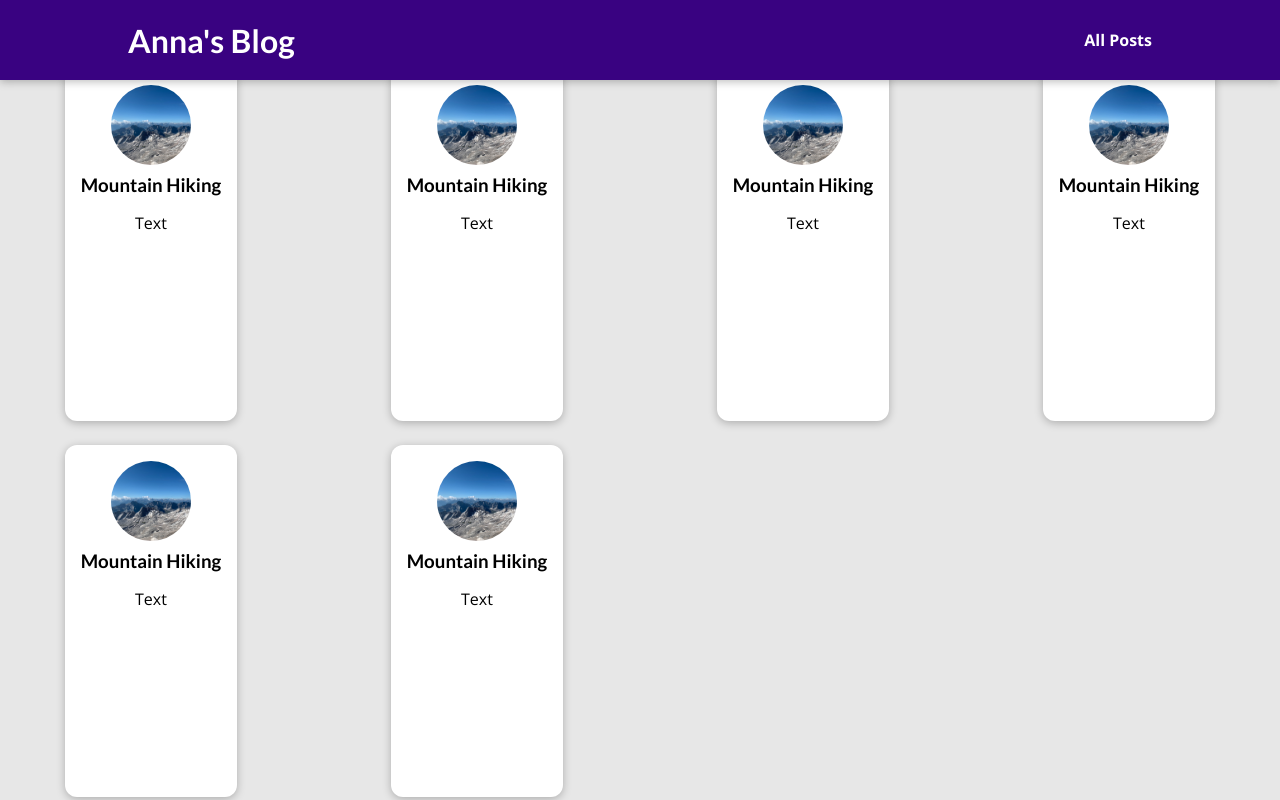
After one commit to anna-zhydko/django-tutorial, a Django app: template blog/templates/blog/all-posts.html in a window 1280 px wide. The commit adds this page. Run offline with Django 4.2, Linux system fonts and the light colour scheme; the template is opened without the code that fills it, so the values that code supplies are empty.

Commit message:
19.05.23

```diff
--- /dev/null
+++ b/blog/static/blog/all-posts.css
@@ -0,0 +1,43 @@
+body {
+  background-color: #e7e7e7;
+}
+
+#main-navigation {
+  background-color: #390281;
+  box-shadow: 0 2px 8px rgba(0, 0, 0, 0.25);
+}
+
+#all-posts {
+  margin: 7rem auto;
+  width: 90%;
+  max-width: 60rem;
+}
+
+#all-posts h2 {
+  text-align: center;
+  font-size: 2rem;
+  color: #2e2e2e;
+  margin: 3rem 0;
+}
+
+ul {
+  list-style: none;
+  margin: 0;
+  padding: 0;
+  display: grid;
+  grid-template-columns: repeat(auto-fill, minmax(17rem, 1fr));
+  gap: 1.5rem;
+}
+
+.post img {
+  width: 7rem;
+  height: 7rem;
+}
+
+.post a {
+  height: 22rem;
+  transform-origin: center;
+  box-shadow: 0 2px 8px rgba(0, 0, 0, 0.25);
+  border-radius: 12px;
+  background-color: white;
+}
--- /dev/null
+++ b/blog/static/blog/post.css
@@ -0,0 +1,43 @@
+.post {
+  display: flex;
+  flex-direction: column;
+  align-items: center;
+  text-align: center;
+}
+
+.post a {
+  text-decoration: none;
+  color: black;
+  transition: all 0.2s ease;
+  padding: 1rem;
+}
+
+.post a:hover,
+.post a:active {
+  transform: scale(1.1);
+  background-color: #390281;
+  color: white;
+}
+
+.post img {
+  width: 5rem;
+  height: 5rem;
+  object-fit: cover;
+  border-radius: 50%;
+}
+
+.post h3 {
+  margin: 0.25rem 0;
+}
+
+.post time {
+  color: #666666;
+  margin: 0.25rem;
+  font-style: italic;
+  font-size: 0.85rem;
+}
+
+.post:hover time,
+.post:active time {
+  color: white;
+}
--- /dev/null
+++ b/blog/templates/blog/all-posts.html
@@ -0,0 +1,24 @@
+{% extends "base.html" %}
+{% load static %}
+
+{% block title %}My blog{% endblock %}
+
+{% block css_files %}
+    <link rel="stylesheet" href="{% static "blog/all-posts.css" %}">
+    <link rel="stylesheet" href="{% static "blog/post.css" %}">
+{% endblock %}
+
+{% block content %}
+    <section id="all=posts">
+    <h2>My Collected Posts</h2>
+    <ul>
+        {% include "blog/includes/post.html" %}
+        {% include "blog/includes/post.html" %}
+        {% include "blog/includes/post.html" %}
+        {% include "blog/includes/post.html" %}
+        {% include "blog/includes/post.html" %}
+        {% include "blog/includes/post.html" %}
+    </ul>
+
+    </section>
+{% endblock %}
--- /dev/null
+++ b/blog/templates/blog/includes/post.html
@@ -0,0 +1,15 @@
+{% load static %}
+
+<li>
+    <article class="post">
+        <a href="{% url "post-detail-page"  slug="the-mountains" %}">
+            <img src="{% static "blog/images/mountains.jpg" %}" alt="Mountain Hiking">
+            <div class="post__content">
+                <h3>Mountain Hiking</h3>
+                <p>
+                    Text
+                </p>
+            </div>
+        </a>
+    </article>
+</li>
--- a/my_site/settings.py
+++ b/my_site/settings.py
@@ -11,6 +11,7 @@
 """
 
 from pathlib import Path
+import os
 
 # Build paths inside the project like this: BASE_DIR / 'subdir'.
 BASE_DIR = Path(__file__).resolve().parent.parent
@@ -120,6 +121,11 @@
 
 STATIC_URL = 'static/'
 
+STATICFILES_DIRS = [
+    BASE_DIR / "static",
+    # os.path.join(BASE_DIR, 'static')
+]
+
 # Default primary key field type
 # https://docs.djangoproject.com/en/4.1/ref/settings/#default-auto-field
 
--- /dev/null
+++ b/static/app.css
@@ -0,0 +1,48 @@
+@import url('https://fonts.googleapis.com/css2?family=Lato:wght@400;700&family=Open+Sans:wght@400;700&display=swap');
+
+* {
+  box-sizing: border-box;
+}
+
+html {
+  font-family: 'Open Sans', 'Lato', sans-serif;
+}
+
+body {
+  margin: 0;
+}
+
+h1,
+h2,
+h3 {
+  font-family: 'Lato', sans-serif;
+  font-weight: bold;
+}
+
+#main-navigation {
+  width: 100%;
+  height: 5rem;
+  display: flex;
+  justify-content: space-between;
+  align-items: center;
+  padding: 0 10%;
+  position: absolute;
+  top: 0;
+  left: 0;
+}
+
+#main-navigation a {
+  text-decoration: none;
+  color: white;
+  font-weight: bold;
+}
+
+#main-navigation a:hover,
+#main-navigation a:active {
+  color: #cf79f1;
+}
+
+#main-navigation h1 a:hover,
+#main-navigation h1 a:active {
+  color: white;
+}
--- a/templates/base.html
+++ b/templates/base.html
@@ -1,11 +1,22 @@
+{% load static %}
+
 <!DOCTYPE html>
 <html lang="en">
 <head>
     <meta charset="UTF-8">
     <title>{% block title %}{% endblock %}</title>
+    <link rel="stylesheet" href="{% static 'app.css' %}">
     {% block css_files %}{% endblock %}
 </head>
 <body>
-    {% block content %}{% endblock %}
+    <header id="main-navigation">
+        <h1><a href="{% url "starting-page" %}">Anna's Blog</a></h1>
+        <nav>
+          <a href="{% url "posts-page" %}">All Posts</a>
+        </nav>
+    </header>
+
+    {% block content %}
+    {% endblock %}
 </body>
 </html>
```
Also changed, not shown: blog/static/blog/index.css (added, +75 -0 lines), blog/static/blog/post-detail.css (added, +62 -0 lines), blog/templates/blog/index.html (+27 -2 lines), blog/templates/blog/post-detail.html (added, +27 -0 lines), blog/views.py (+70 -3 lines), blog/static/blog/images/coding.jpg (added), blog/static/blog/images/mountains.jpg (added), blog/static/blog/images/pink.jpg (added), blog/static/blog/images/woods.jpg (added), 1 other file.
